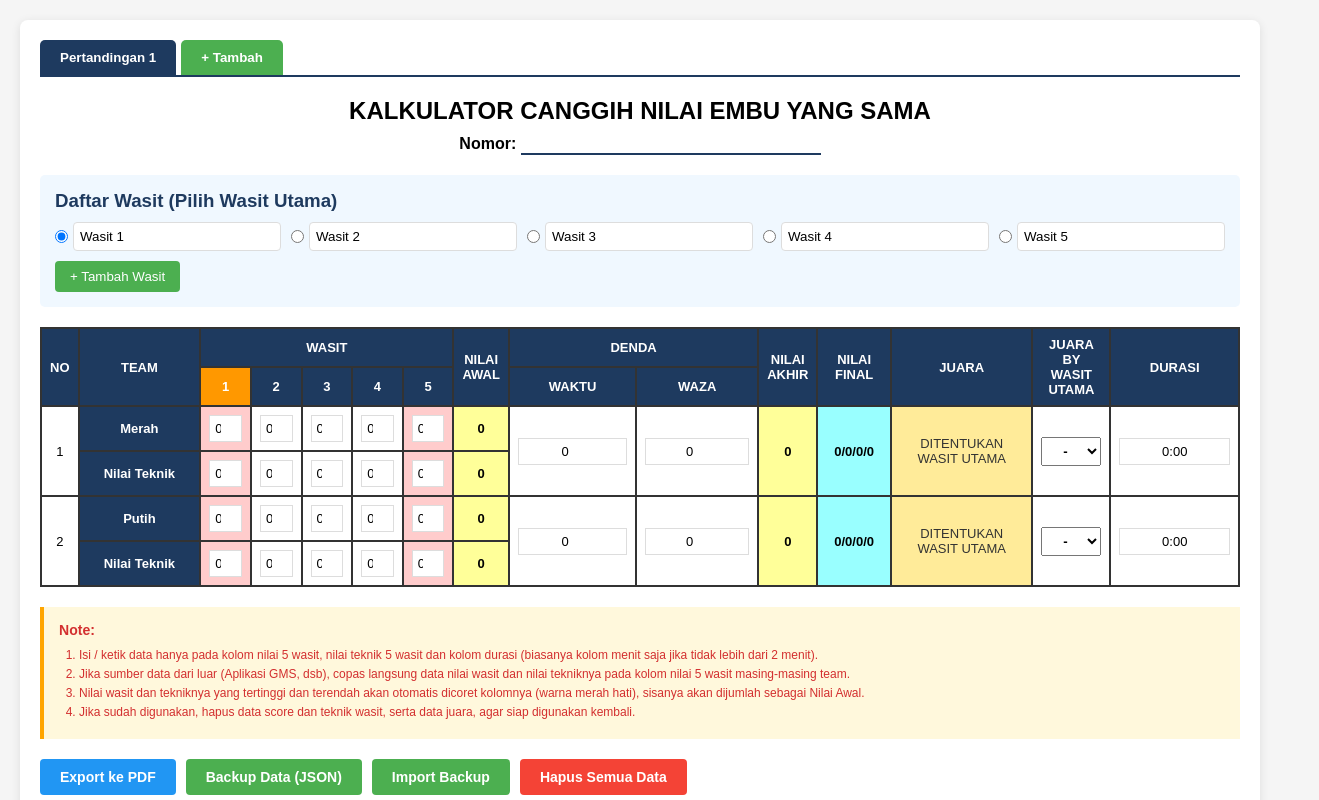
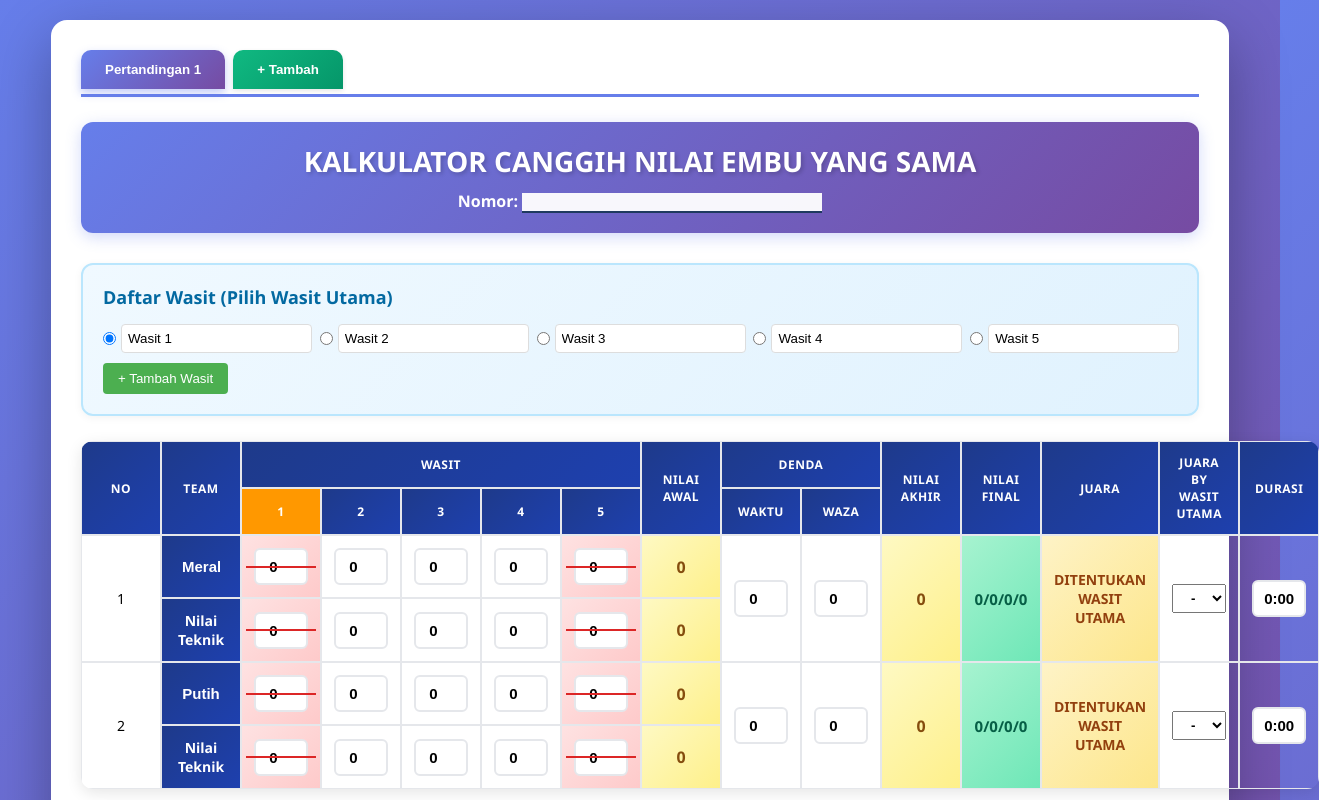
Before and after one commit to muhammad-seman/embu-smart, a plain HTML site: page index.html in a window 1280 px wide. Shown: the top 800 px of the page, 1319 px wide, since content can reach past the window. Drawn offline with nearby package versions, Linux system fonts and the light colour scheme.

Commit message:
Update: Modern UI design with wider input columns
- Gradient backgrounds and modern color scheme
- Wider input fields for better usability
- Enhanced buttons with hover effects
- Improved table styling with shadows
- Better visual hierarchy
- Smooth transitions and animations

```diff
--- a/index.html
+++ b/index.html
@@ -14,62 +14,89 @@
         }
 
         body {
-            font-family: Arial, sans-serif;
+            font-family: 'Segoe UI', Tahoma, Geneva, Verdana, sans-serif;
             padding: 20px;
-            background: #f5f5f5;
+            background: linear-gradient(135deg, #667eea 0%, #764ba2 100%);
+            min-height: 100vh;
         }
 
         .container {
-            max-width: 1400px;
+            max-width: 95%;
             margin: 0 auto;
             background: white;
-            padding: 20px;
-            border-radius: 8px;
-            box-shadow: 0 2px 10px rgba(0,0,0,0.1);
+            padding: 30px;
+            border-radius: 16px;
+            box-shadow: 0 20px 60px rgba(0,0,0,0.3);
         }
 
         .tabs {
             display: flex;
-            gap: 5px;
-            margin-bottom: 20px;
+            gap: 8px;
+            margin-bottom: 25px;
             flex-wrap: wrap;
-            border-bottom: 2px solid #1e3a5f;
+            border-bottom: 3px solid #667eea;
+            padding-bottom: 5px;
         }
 
         .tab {
-            padding: 10px 20px;
-            background: #e0e0e0;
+            padding: 12px 24px;
+            background: linear-gradient(135deg, #e0e7ff 0%, #cfd9ff 100%);
             border: none;
             cursor: pointer;
-            border-radius: 5px 5px 0 0;
-            font-weight: bold;
+            border-radius: 10px 10px 0 0;
+            font-weight: 600;
             position: relative;
+            transition: all 0.3s ease;
+            box-shadow: 0 2px 5px rgba(0,0,0,0.1);
+        }
+
+        .tab:hover {
+            background: linear-gradient(135deg, #c7d2fe 0%, #a5b4fc 100%);
+            transform: translateY(-2px);
         }
 
         .tab.active {
-            background: #1e3a5f;
+            background: linear-gradient(135deg, #667eea 0%, #764ba2 100%);
             color: white;
+            box-shadow: 0 4px 10px rgba(102, 126, 234, 0.4);
         }
 
         .tab .close-tab {
             margin-left: 10px;
-            color: #ff4444;
+            color: #ef4444;
             font-weight: bold;
             cursor: pointer;
+            transition: color 0.3s ease;
+        }
+
+        .tab .close-tab:hover {
+            color: #dc2626;
         }
 
         .tab.active .close-tab {
-            color: #ffcccc;
+            color: #fecaca;
+        }
+
+        .tab.active .close-tab:hover {
+            color: #fca5a5;
         }
 
         .add-tab-btn {
-            padding: 10px 20px;
-            background: #4CAF50;
+            padding: 12px 24px;
+            background: linear-gradient(135deg, #10b981 0%, #059669 100%);
             color: white;
             border: none;
             cursor: pointer;
-            border-radius: 5px 5px 0 0;
-            font-weight: bold;
+            border-radius: 10px 10px 0 0;
+            font-weight: 600;
+            transition: all 0.3s ease;
+            box-shadow: 0 2px 5px rgba(0,0,0,0.1);
+        }
+
+        .add-tab-btn:hover {
+            background: linear-gradient(135deg, #059669 0%, #047857 100%);
+            transform: translateY(-2px);
+            box-shadow: 0 4px 10px rgba(16, 185, 129, 0.4);
         }
 
         .match-content {
@@ -82,12 +109,36 @@
 
         .header {
             text-align: center;
-            margin-bottom: 20px;
+            margin-bottom: 30px;
+            padding: 20px;
+            background: linear-gradient(135deg, #667eea 0%, #764ba2 100%);
+            border-radius: 12px;
+            box-shadow: 0 4px 15px rgba(102, 126, 234, 0.3);
         }
 
         .header h1 {
-            font-size: 24px;
+            font-size: 28px;
             margin-bottom: 10px;
+            color: white;
+            text-shadow: 2px 2px 4px rgba(0,0,0,0.2);
+            font-weight: 700;
+        }
+
+        .header p {
+            color: white;
+        }
+
+        .header input {
+            background: rgba(255,255,255,0.95);
+            border: 2px solid rgba(255,255,255,0.3);
+            font-weight: 600;
+            transition: all 0.3s ease;
+        }
+
+        .header input:focus {
+            outline: none;
+            background: white;
+            box-shadow: 0 0 0 3px rgba(255,255,255,0.3);
         }
 
         .match-info {
@@ -119,15 +170,19 @@
         }
 
         .wasit-section {
-            margin-bottom: 20px;
-            padding: 15px;
-            background: #f0f8ff;
-            border-radius: 5px;
+            margin-bottom: 25px;
+            padding: 20px;
+            background: linear-gradient(135deg, #f0f9ff 0%, #e0f2fe 100%);
+            border-radius: 12px;
+            border: 2px solid #bae6fd;
+            box-shadow: 0 2px 8px rgba(0,0,0,0.05);
         }
 
         .wasit-section h3 {
-            margin-bottom: 10px;
-            color: #1e3a5f;
+            margin-bottom: 15px;
+            color: #0369a1;
+            font-size: 18px;
+            font-weight: 600;
         }
 
         .wasit-list {
@@ -175,66 +230,110 @@
 
         .score-table {
             width: 100%;
-            border-collapse: collapse;
-            margin-bottom: 20px;
-            font-size: 13px;
+            border-collapse: separate;
+            border-spacing: 0;
+            margin-bottom: 25px;
+            font-size: 14px;
+            overflow: hidden;
+            border-radius: 12px;
+            box-shadow: 0 4px 15px rgba(0,0,0,0.1);
         }
 
         .score-table th, .score-table td {
-            border: 2px solid #333;
-            padding: 8px;
+            border: 1px solid #e5e7eb;
+            padding: 12px;
             text-align: center;
+            min-width: 80px;
         }
 
         .score-table th {
-            background: #1e3a5f;
+            background: linear-gradient(135deg, #1e3a8a 0%, #1e40af 100%);
             color: white;
-            font-weight: bold;
+            font-weight: 600;
+            text-transform: uppercase;
+            font-size: 12px;
+            letter-spacing: 0.5px;
         }
 
         .score-table .team-header {
-            background: #1e3a5f;
+            background: linear-gradient(135deg, #1e3a8a 0%, #1e40af 100%);
             color: white;
-            font-weight: bold;
+            font-weight: 600;
         }
 
         .score-table input {
             width: 100%;
-            padding: 5px;
-            border: 1px solid #ddd;
+            padding: 8px;
+            border: 2px solid #e5e7eb;
             text-align: center;
-            font-size: 13px;
+            font-size: 15px;
+            font-weight: 600;
+            border-radius: 6px;
+            transition: all 0.3s ease;
+            background: white;
+        }
+
+        .score-table input:focus {
+            outline: none;
+            border-color: #667eea;
+            box-shadow: 0 0 0 3px rgba(102, 126, 234, 0.1);
+            background: #fefce8;
+        }
+
+        .score-table input:hover {
+            border-color: #a5b4fc;
         }
 
         .score-table .discarded {
-            background: #ffcccc !important;
-            color: #666;
+            background: linear-gradient(135deg, #fee2e2 0%, #fecaca 100%) !important;
+            color: #991b1b;
+            position: relative;
+        }
+
+        .score-table .discarded::after {
+            content: '';
+            position: absolute;
+            top: 50%;
+            left: 5%;
+            right: 5%;
+            height: 2px;
+            background: #dc2626;
+            transform: translateY(-50%);
         }
 
         .score-table .total-cell {
-            background: #ffff99;
-            font-weight: bold;
+            background: linear-gradient(135deg, #fef9c3 0%, #fef08a 100%);
+            font-weight: 700;
+            color: #854d0e;
+            font-size: 16px;
         }
 
         .score-table .final-cell {
-            background: #99ffff;
-            font-weight: bold;
+            background: linear-gradient(135deg, #a7f3d0 0%, #6ee7b7 100%);
+            font-weight: 700;
+            color: #065f46;
+            font-size: 15px;
         }
 
         .score-table .winner {
-            background: #ff6b6b;
+            background: linear-gradient(135deg, #ef4444 0%, #dc2626 100%);
             color: white;
-            font-weight: bold;
+            font-weight: 700;
+            text-transform: uppercase;
+            font-size: 14px;
+            box-shadow: 0 2px 8px rgba(239, 68, 68, 0.3);
         }
 
         .score-table .loser {
-            background: #99ff99;
-            color: #333;
+            background: linear-gradient(135deg, #d1fae5 0%, #a7f3d0 100%);
+            color: #065f46;
+            font-weight: 600;
         }
 
         .score-table .draw {
-            background: #ffeb99;
-            color: #333;
+            background: linear-gradient(135deg, #fef3c7 0%, #fde68a 100%);
+            color: #92400e;
+            font-weight: 600;
         }
 
         .notes {
@@ -267,31 +366,47 @@
         }
 
         .btn {
-            padding: 10px 20px;
+            padding: 12px 24px;
             border: none;
-            border-radius: 4px;
+            border-radius: 10px;
             cursor: pointer;
-            font-weight: bold;
+            font-weight: 600;
             font-size: 14px;
+            transition: all 0.3s ease;
+            box-shadow: 0 2px 8px rgba(0,0,0,0.1);
         }
 
         .btn-primary {
-            background: #2196F3;
+            background: linear-gradient(135deg, #3b82f6 0%, #2563eb 100%);
             color: white;
         }
 
+        .btn-primary:hover {
+            background: linear-gradient(135deg, #2563eb 0%, #1d4ed8 100%);
+            transform: translateY(-2px);
+            box-shadow: 0 4px 12px rgba(59, 130, 246, 0.4);
+        }
+
         .btn-success {
-            background: #4CAF50;
+            background: linear-gradient(135deg, #10b981 0%, #059669 100%);
             color: white;
         }
 
+        .btn-success:hover {
+            background: linear-gradient(135deg, #059669 0%, #047857 100%);
+            transform: translateY(-2px);
+            box-shadow: 0 4px 12px rgba(16, 185, 129, 0.4);
+        }
+
         .btn-danger {
-            background: #f44336;
+            background: linear-gradient(135deg, #ef4444 0%, #dc2626 100%);
             color: white;
         }
 
-        .btn:hover {
-            opacity: 0.9;
+        .btn-danger:hover {
+            background: linear-gradient(135deg, #dc2626 0%, #b91c1c 100%);
+            transform: translateY(-2px);
+            box-shadow: 0 4px 12px rgba(239, 68, 68, 0.4);
         }
 
         @media print {
```
